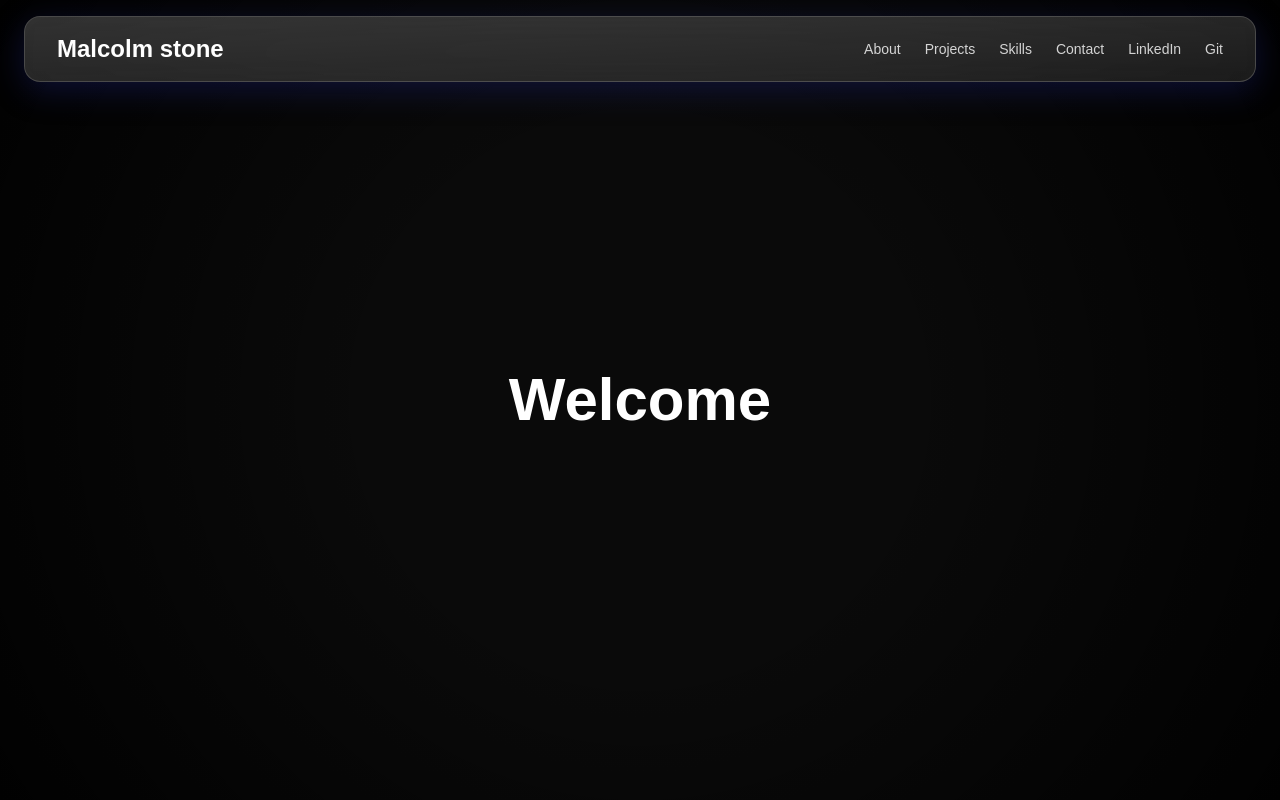
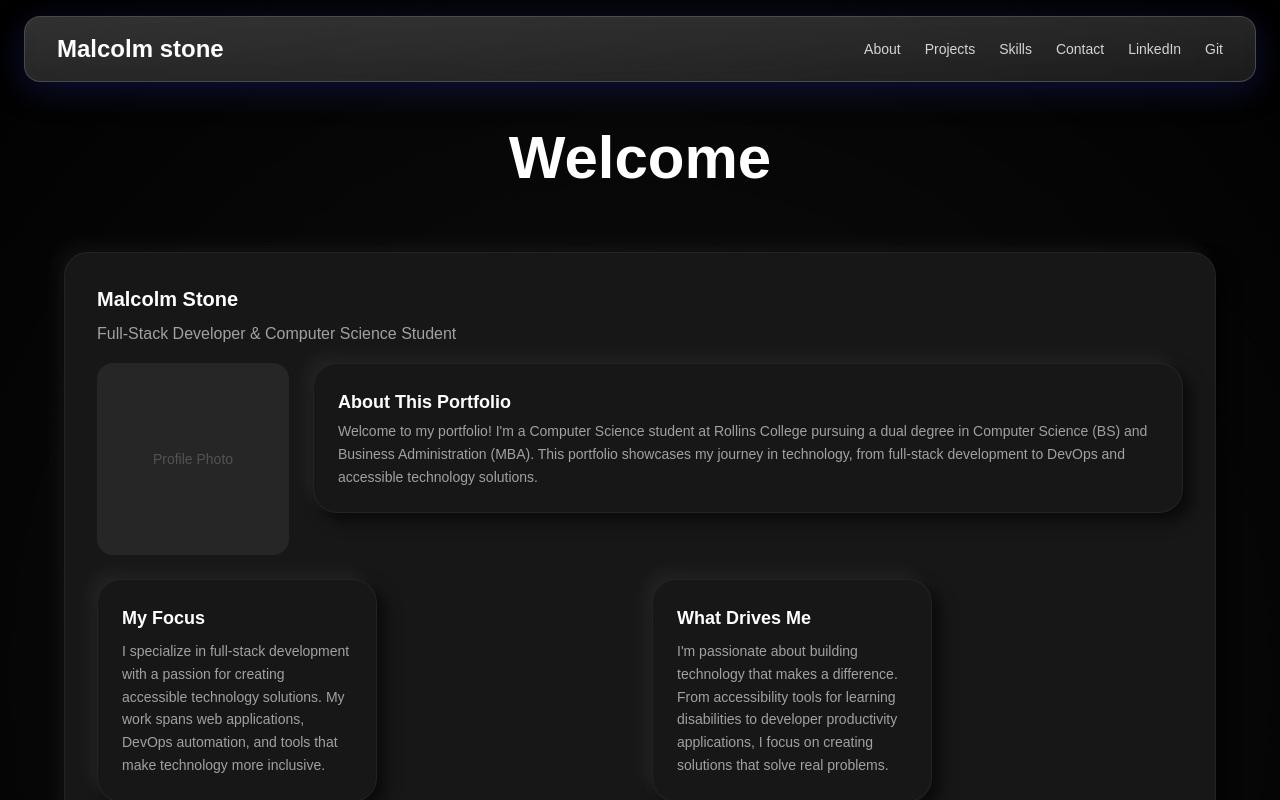
Before and after one commit to Malcolmston/Malcolmston.github.io, a Next.js app: page / in a window 1280 px wide. Shown: the top 800 px of the page. Built offline with nearby package versions, Linux system fonts and the light colour scheme.

Commit message:
feat: integrate About component into Home page layout

```diff
--- a/app/page.tsx
+++ b/app/page.tsx
@@ -3,6 +3,7 @@
 import { useRef } from "react";
 import Head from "@/app/components/head";
 import Card from "@/app/components/card";
+import About from "@/app/about";
 
 function RadialHoverBackground({children}) {
     const ref = useRef<HTMLDivElement>(null);
@@ -63,7 +64,7 @@ export default function Home () {
 
                     {/* Neumorphic Cards Grid */}
                     <div className="flex flex-wrap justify-center items-start gap-6">
-
+                        <About></About>
                     </div>
                 </div>
             </div>
```
